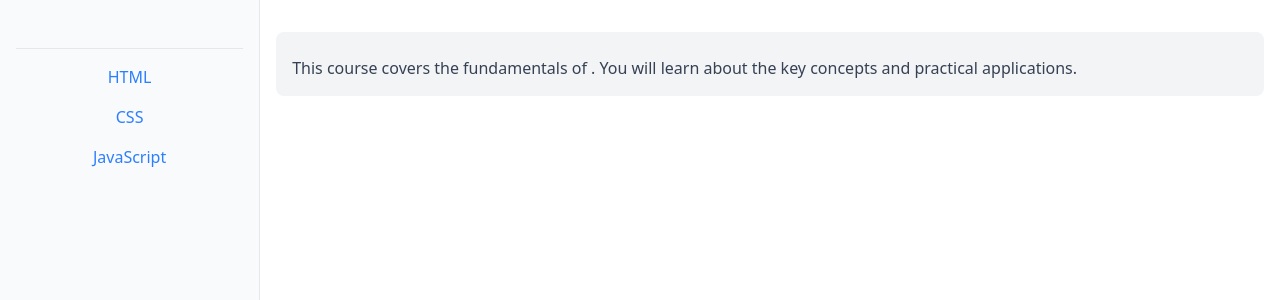
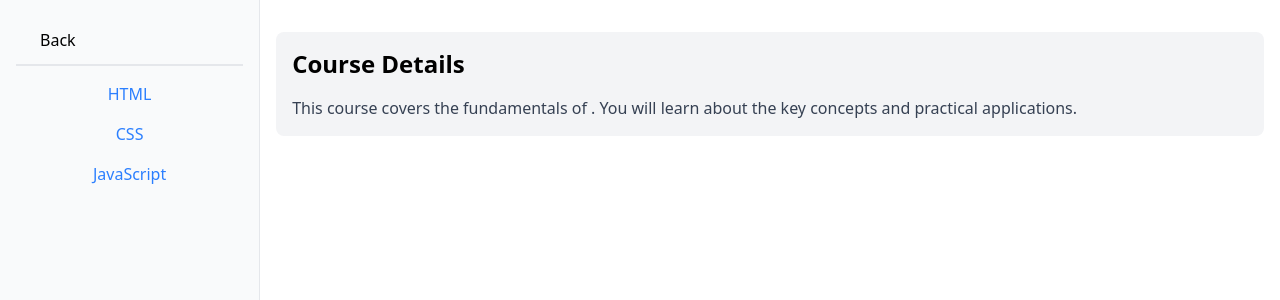
Before and after one commit to hari-dev-003/Learn_Mode, a React (Vite) app in the folder frontend/: page /videos in a window 1280 px wide. Shown: the top 300 px of the page. Built offline with nearby package versions, Linux system fonts and the light colour scheme.

Commit message:
fix:Added a preview section

```diff
--- a/frontend/src/components/VideoSideBar.jsx
+++ b/frontend/src/components/VideoSideBar.jsx
@@ -1,14 +1,19 @@
-import { Link } from 'react-router-dom';
+import { Link,useNavigate } from 'react-router-dom';
 import { useSearchParams } from 'react-router-dom';
 
-
 function VideoSideBar() {
+  const navigate = useNavigate();
   const [searchParams] = useSearchParams();
   const courseName = searchParams.get('name');
 
   return (
     <div className="flex flex-col h-full">
+      <div className="flex items-center justify-items-normal p-2 bg-gray-50 border-b border-gray-200">
+      <button className="mx-4" onClick={()=>{
+          navigate("/courses", { replace: true})
+      }}>Back</button>
       <h1 className="text-2xl font-bold mb-4 pt-4 text-center">{courseName}</h1>
+      </div>
       <ul className="list-none p-0 m-0 border-t border-gray-200 w-full">
         <li className="m-4 mb-2 text-center">
           <Link
--- a/frontend/src/pages/VideoPage.jsx
+++ b/frontend/src/pages/VideoPage.jsx
@@ -37,6 +37,7 @@ function VideoPage(){
     <div className="w-full  p-4 bg-white">
           {currentVideo && <VideoSection key={currentVideo.id} src={currentVideo.src}/>}
       <div className="mt-4 p-4 bg-gray-100 rounded-lg">
+        <h1 className="text-2xl font-bold mb-4">Course Details</h1>
         <h2 className="text-xl font-semibold mb-2">{courseName}</h2>
         <p className="text-gray-700">
           This course covers the fundamentals of {courseName}. You will learn about the key concepts and practical applications.
```
